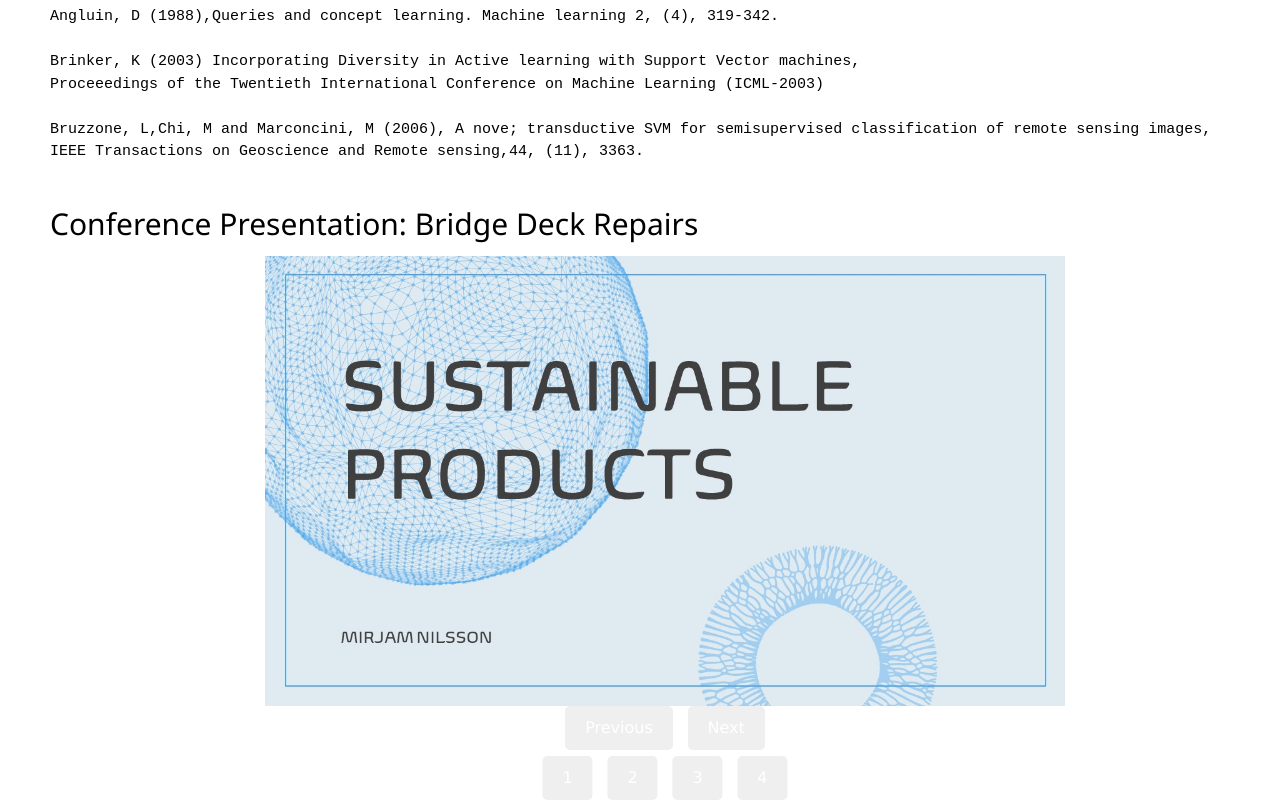
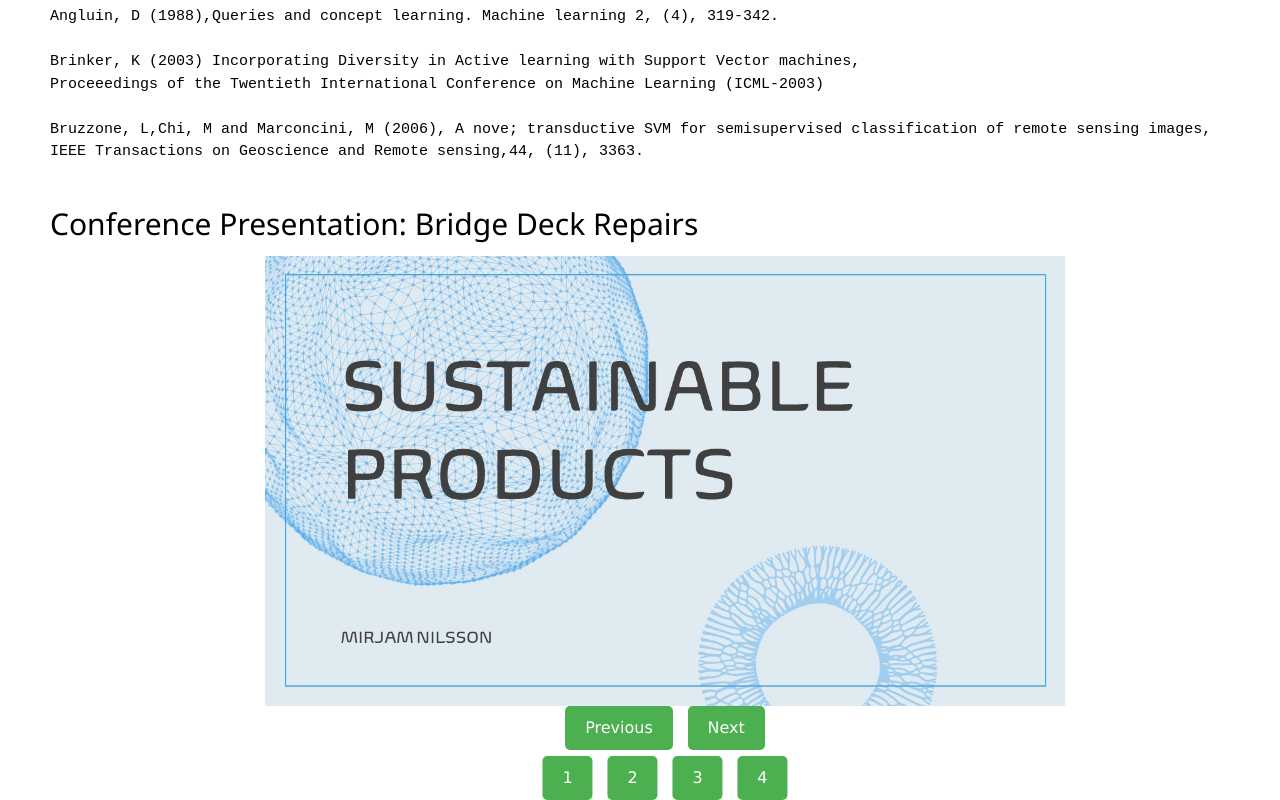
Before and after one commit to FEPS6821911/FY6821911, a plain HTML site: page index.html in a window 1280 px wide. Shown: the part 1779-2579 px from the top of the page. Drawn offline with nearby package versions, Linux system fonts and the light colour scheme.

Commit message:
Update index.html

```diff
--- a/index.html
+++ b/index.html
@@ -194,8 +194,8 @@ IEEE Transactions on Geoscience and Remote sensing,44, (11), 3363.
 
 
       <div class="button-container">
-        <button class="button" oneclick="prevSlide()">Previous</button>
-        <button class="button" oneclick="nextSlide()">Next</button>
+        <button class="button" onclick="prevSlide()">Previous</button>
+        <button class="button" onclick="nextSlide()">Next</button>
       </div>
 
       <div class="slide-number-container">
@@ -206,14 +206,11 @@ IEEE Transactions on Geoscience and Remote sensing,44, (11), 3363.
       </div>
 
     <style>
-
       #slide-container {
         text-align: center;
         position: relative;
       }
-
-
-        .button container {
+      .button container {
           position: absolute;
           bottom: 0;
           left: 50%;
@@ -221,9 +218,9 @@ IEEE Transactions on Geoscience and Remote sensing,44, (11), 3363.
           margin-botttom: -100px;
         }
 
-        .button{
+      .button {
           padding: 10px 20px;
-          background-colour: #4CAF50;
+          background-color: #4CAF50 ;
           color: white;
           border: none;
           border-radius: 5px;
@@ -232,7 +229,7 @@ IEEE Transactions on Geoscience and Remote sensing,44, (11), 3363.
           margin: 0 5px;
         }
 
-        .slide-number-container {
+      .slide-number-container {
           position: absolute;
           bottom: 0;
           left: 50%;
```
